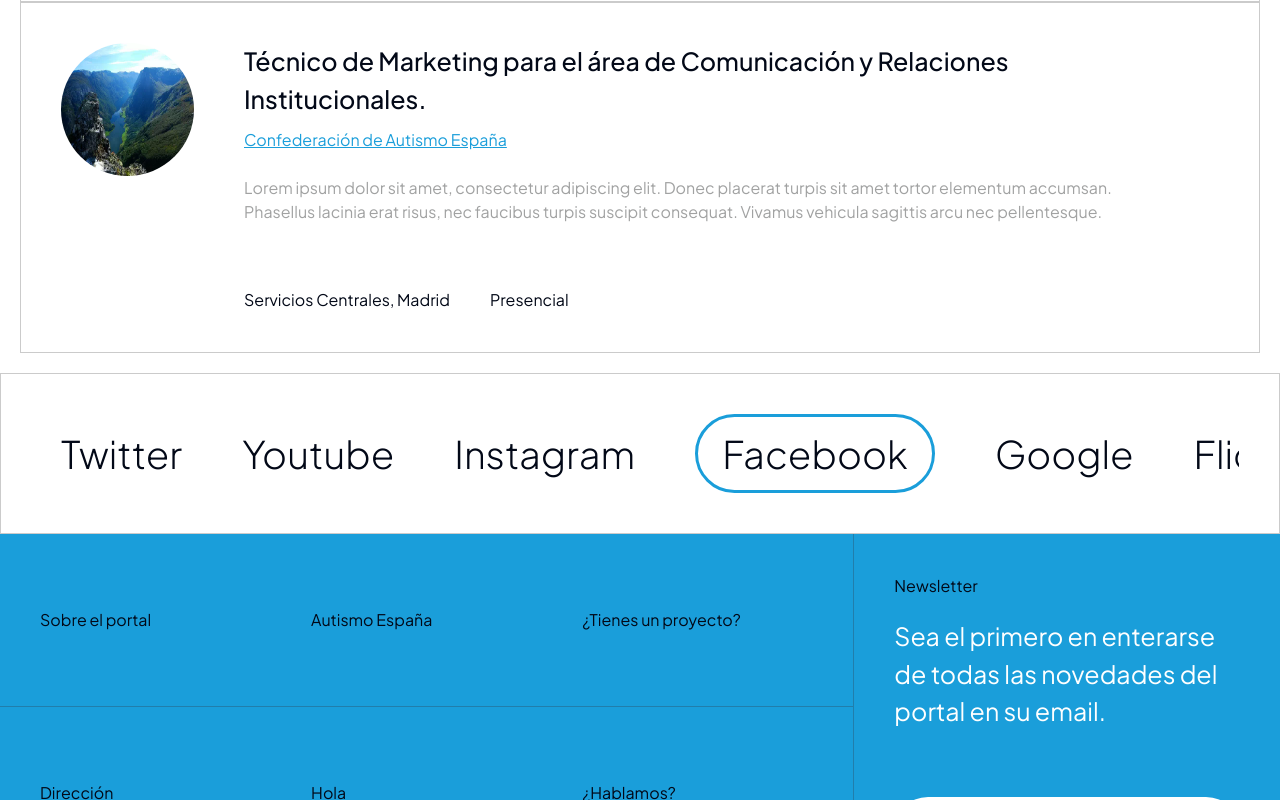
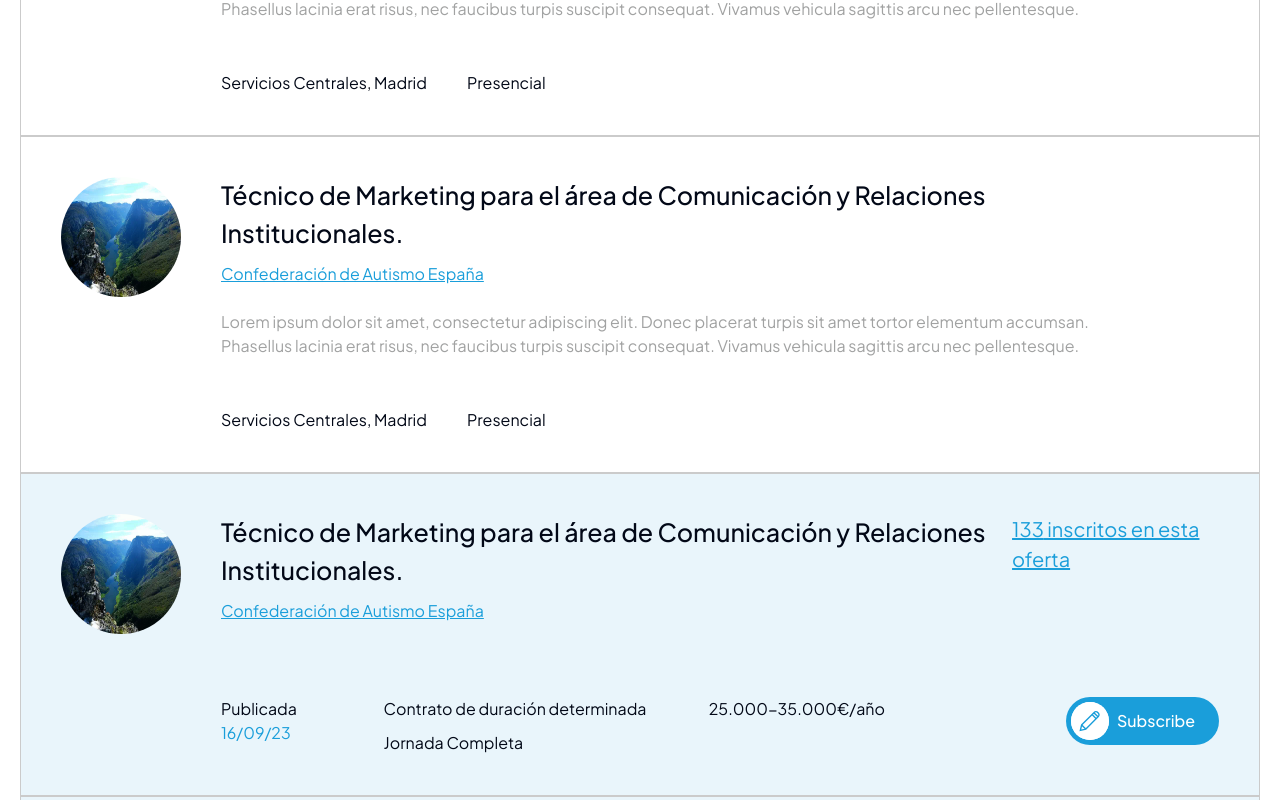
Before and after one commit to lanegrita/autismo_empleo, a Next.js app: page /playground/offer-list-item in a window 1280 px wide. Shown: the part 720-1520 px from the top of the page. Built offline with nearby package versions, Linux system fonts and the light colour scheme.

Commit message:
Add second variant of offerlist component.

```diff
--- a/app/components/ui/list/List.tsx
+++ b/app/components/ui/list/List.tsx
@@ -3,6 +3,8 @@ import styles from "./List.module.css";
 import Text from "../typography/Typography";
 import Image from "next/image";
 import Icon from "../icon/Icon";
+import Button from "../button/Button";
+import { subscribe } from "diagnostics_channel";
 
 export interface SimpleListProps {
   heading: string;
@@ -123,7 +125,7 @@ const ListItem: React.FC<ListItemProps> = ({
   title,
   descrition,
   variant,
-  items
+  items,
 }) => {
   return (
     <div className="flex flex-col gap-8">
@@ -169,28 +171,35 @@ const ListItem: React.FC<ListItemProps> = ({
   );
 };
 
-export interface OfferListItemProps {
+export interface OfferListItem1Props {
   image: string;
   title: string;
   subTitle: string;
   description: string;
   items: string[];
+  backgroundColor?: "white" | "blue";
 }
 
-const OfferListItem: React.FC<OfferListItemProps> = ({
+const OfferListItem1: React.FC<OfferListItem1Props> = ({
   image,
   title,
   subTitle,
   description,
-  items
+  items,
+  backgroundColor,
 }) => {
   return (
-    <div className="flex flex-col sm:flex-row gap-25 border border-gris2 p-20">
-      <div className="relative w-[133px] h-[133px] min-w-[133px] min-h-[133px] rounded-full overflow-hidden">
+    <div
+      className={cn(
+        "flex  flex-col sm:flex-row gap-20 border border-gris2 px-10 py-20 sm:p-20 bg-blanco",
+        backgroundColor === "blue" && "bg-azulLight3"
+      )}
+    >
+      <div className="relative w-[76px] h-[76px] min-w-[76px] min-h-[76px] sm:w-[120px] sm:h-[120px] sm:min-w-[120px] sm:min-h-[120px] rounded-full overflow-hidden">
         <Image src={image} alt="image" fill />
       </div>
       {/* Content Content */}
-      <div className="flex flex-col gap-32 max-w-[897px]">
+      <div className="flex flex-col gap-16 md:gap-25 max-w-[897px]">
         {/* Top Container */}
         <div className="">
           <Text tag="h3" variant="title-s" fontWeight="medium">
@@ -205,9 +214,11 @@ const OfferListItem: React.FC<OfferListItemProps> = ({
           >
             {subTitle}
           </Text>
-          <Text tag="p" variant="para" color="gray">
-            {description}
-          </Text>
+          {description && (
+            <Text tag="p" variant="para" color="gray">
+              {description}
+            </Text>
+          )}
         </div>
         {/* Bottom Container */}
         <div className="flex gap-20 flex-wrap">
@@ -222,4 +233,112 @@ const OfferListItem: React.FC<OfferListItemProps> = ({
   );
 };
 
-export { SimpleList, ImageListItem, NumberList, ListItem, OfferListItem };
+// Offer List Item 2
+
+export interface OfferListItem2Props {
+  image: string;
+  title: string;
+  subTitle: string;
+  backgroundColor?: "white" | "blue";
+  publishDate: string;
+  registerdOnOffer?: number;
+  subscribeButton?: boolean;
+}
+
+const OfferListItem2: React.FC<OfferListItem2Props> = ({
+  image,
+  title,
+  subTitle,
+  backgroundColor,
+  publishDate,
+  registerdOnOffer,
+  subscribeButton,
+}) => {
+  return (
+    <div
+      className={cn(
+        "flex  flex-col sm:flex-row gap-20 border border-gris2 px-10 py-20 sm:p-20 bg-blanco",
+        backgroundColor === "blue" && "bg-azulLight3"
+      )}
+    >
+      <div className="relative w-[76px] h-[76px] min-w-[76px] min-h-[76px] sm:w-[120px] sm:h-[120px] sm:min-w-[120px] sm:min-h-[120px] rounded-full overflow-hidden">
+        <Image src={image} alt="image" fill />
+      </div>
+      {/* Content Content */}
+      <div className="flex w-full flex-col gap-16 md:gap-25 ">
+        {/* Top Container */}
+        <div className="flex flex-col xl:flex-row justify-between">
+          <div className="max-w-[897px]">
+            <Text tag="h3" variant="title-s" fontWeight="medium">
+              {title}
+            </Text>
+            <Text
+              tag="p"
+              variant="para"
+              color="blue"
+              underline
+              className="mt-5 mb-12"
+            >
+              {subTitle}
+            </Text>
+          </div>
+          {/* Register Offers */}
+          {registerdOnOffer && (
+            <Text tag="h6" variant="para-l" color="blue" underline>
+              {registerdOnOffer} inscritos en esta oferta
+            </Text>
+          )}
+        </div>
+        {/* Bottom Container */}
+        <div className="flex flex-col gap-16 lg:flex-row  justify-between">
+          <div className="grid flex-1 grid-cols-2 gap-y-16 md:grid-cols-5">
+            {/* Publish Date */}
+            {publishDate && (
+              <div>
+                <Text tag="p" variant="para">
+                  Publicada
+                </Text>
+                {/* Date */}
+                <Text tag="p" variant="para" color="blue">
+                  {publishDate}
+                </Text>
+              </div>
+            )}
+            <div className="flex flex-col gap-5 md:col-span-2">
+              <Text tag="p" variant="para">
+                Contrato de duración determinada
+              </Text>
+              <Text tag="p" variant="para">
+                Jornada Completa
+              </Text>
+            </div>
+            <Text
+              tag="p"
+              variant="para"
+              className="md:col-span-2 whitespace-nowrap"
+            >
+              25.000-35.000€/año
+            </Text>
+          </div>
+          {subscribeButton && (
+            <Button
+              variant="primary"
+              direction="left"
+              title="Subscribe"
+              icon="/images/icons/pencil.svg"
+            />
+          )}
+        </div>
+      </div>
+    </div>
+  );
+};
+
+export {
+  SimpleList,
+  ImageListItem,
+  NumberList,
+  ListItem,
+  OfferListItem1,
+  OfferListItem2,
+};
--- a/app/layout.tsx
+++ b/app/layout.tsx
@@ -8,20 +8,25 @@ import "../settings/breakpoints.css";
 import { plus_jakarta_sans } from "./font";
 import "./globals.css";
 import Footer from "./components/ui/footer/Footer";
+import Header from "./components/ui/header/Header";
+import { cn } from "@/lib/utils";
 
 export const metadata: Metadata = {
   title: "Autismo Empleo",
-  description: "Generated by create next app"
+  description: "Generated by create next app",
 };
 
 export default function RootLayout({
-  children
+  children,
 }: {
   children: React.ReactNode;
 }) {
   return (
     <html lang="en">
-      <body className={plus_jakarta_sans.variable}>
+      <body
+        className={cn(plus_jakarta_sans.variable, "pt-[159px] md:pt-[162px]")}
+      >
+        <Header />
         {children}
 
         <Footer />
--- a/app/page.tsx
+++ b/app/page.tsx
@@ -1,3 +1,11 @@
+import Text from "./components/ui/typography/Typography";
+
 export default function Home() {
-  return <div>Hello World!</div>;
+  return (
+    <div>
+      <Text tag="h1" variant="super-title-xl">
+        Hello World!
+      </Text>
+    </div>
+  );
 }
--- a/app/playground/cards/page.tsx
+++ b/app/playground/cards/page.tsx
@@ -1,16 +1,11 @@
 import ApplicantHeader from "@/app/components/ui/applicant-header/ApplicantHeader";
-import BurgerIcon from "@/app/components/ui/burger-icon/BurgerIcon";
-import Header from "@/app/components/ui/header/Header";
 import VolunteerCard from "@/app/components/ui/volunteer-card/VolunteerCard";
 import React from "react";
-import { date } from "zod";
 
 const Cards = () => {
   return (
     <div>
-      <Header />
-
-      <div className="pt-[162px]">
+      <div>
         <ApplicantHeader
           image="/images/test.webp"
           name="Andrés Esparza Corrales"
--- a/app/playground/offer-list-item/page.tsx
+++ b/app/playground/offer-list-item/page.tsx
@@ -1,10 +1,11 @@
 import {
-  OfferListItem,
-  OfferListItemProps
+  OfferListItem1,
+  OfferListItem1Props,
+  OfferListItem2,
 } from "@/app/components/ui/list/List";
 import React from "react";
 
-const data: OfferListItemProps[] = [
+const data: OfferListItem1Props[] = [
   {
     image: "/images/test.webp",
     title:
@@ -12,7 +13,7 @@ const data: OfferListItemProps[] = [
     subTitle: "Confederación de Autismo España",
     description:
       "Lorem ipsum dolor sit amet, consectetur adipiscing elit. Donec placerat turpis sit amet tortor elementum accumsan. Phasellus lacinia erat risus, nec faucibus turpis suscipit consequat. Vivamus vehicula sagittis arcu nec pellentesque.",
-    items: ["Servicios Centrales, Madrid", "Presencial"]
+    items: ["Servicios Centrales, Madrid", "Presencial"],
   },
   {
     image: "/images/test.webp",
@@ -21,7 +22,7 @@ const data: OfferListItemProps[] = [
     subTitle: "Confederación de Autismo España",
     description:
       "Lorem ipsum dolor sit amet, consectetur adipiscing elit. Donec placerat turpis sit amet tortor elementum accumsan. Phasellus lacinia erat risus, nec faucibus turpis suscipit consequat. Vivamus vehicula sagittis arcu nec pellentesque.",
-    items: ["Servicios Centrales, Madrid", "Presencial"]
+    items: ["Servicios Centrales, Madrid", "Presencial"],
   },
   {
     image: "/images/test.webp",
@@ -30,15 +31,15 @@ const data: OfferListItemProps[] = [
     subTitle: "Confederación de Autismo España",
     description:
       "Lorem ipsum dolor sit amet, consectetur adipiscing elit. Donec placerat turpis sit amet tortor elementum accumsan. Phasellus lacinia erat risus, nec faucibus turpis suscipit consequat. Vivamus vehicula sagittis arcu nec pellentesque.",
-    items: ["Servicios Centrales, Madrid", "Presencial"]
-  }
+    items: ["Servicios Centrales, Madrid", "Presencial"],
+  },
 ];
 
 const OfferListItemPage = () => {
   return (
     <div className="p-10">
       {data.map((item, index) => (
-        <OfferListItem
+        <OfferListItem1
           key={index}
           title={item.title}
           image={item.image}
@@ -47,6 +48,23 @@ const OfferListItemPage = () => {
           items={item.items}
         />
       ))}
+      <OfferListItem2
+        image="/images/test.webp"
+        publishDate="16/09/23"
+        title="Técnico de Marketing para el área de Comunicación y Relaciones Institucionales."
+        subTitle="Confederación de Autismo España"
+        backgroundColor="blue"
+        subscribeButton
+        registerdOnOffer={133}
+      />
+      <OfferListItem2
+        image="/images/test.webp"
+        publishDate="16/09/23"
+        title="Técnico de Marketing para el área de Comunicación y Relaciones Institucionales."
+        subTitle="Confederación de Autismo España"
+        backgroundColor="blue"
+        registerdOnOffer={133}
+      />
     </div>
   );
 };
```
